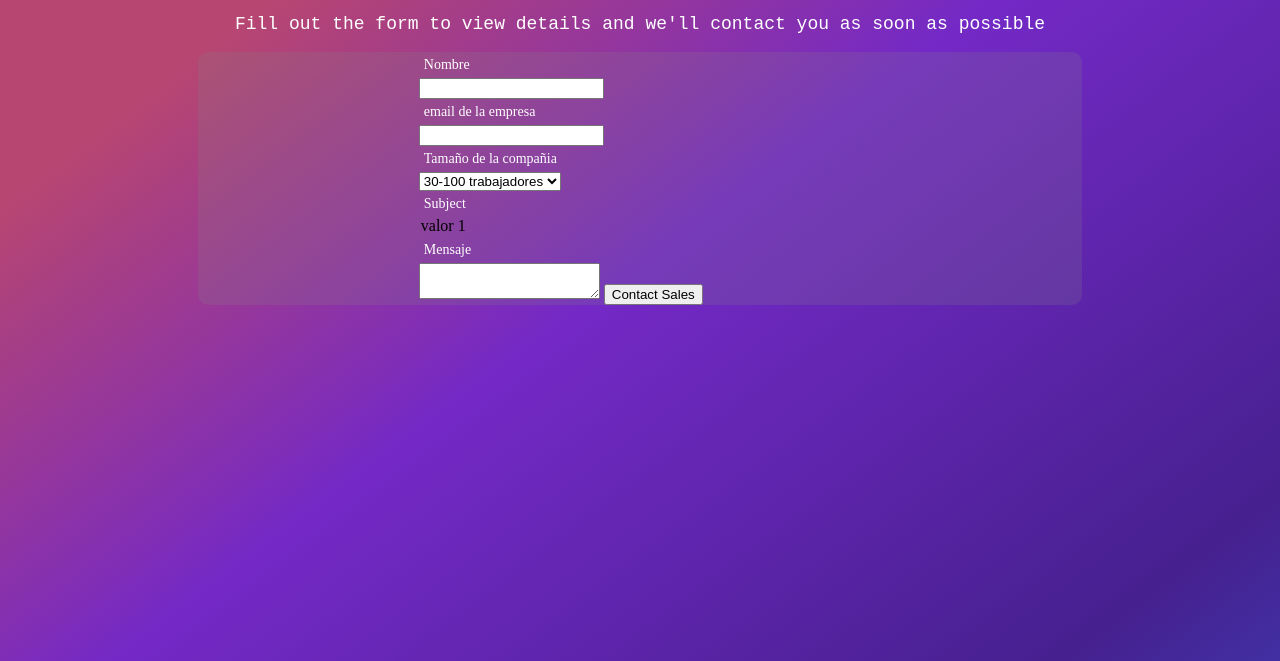
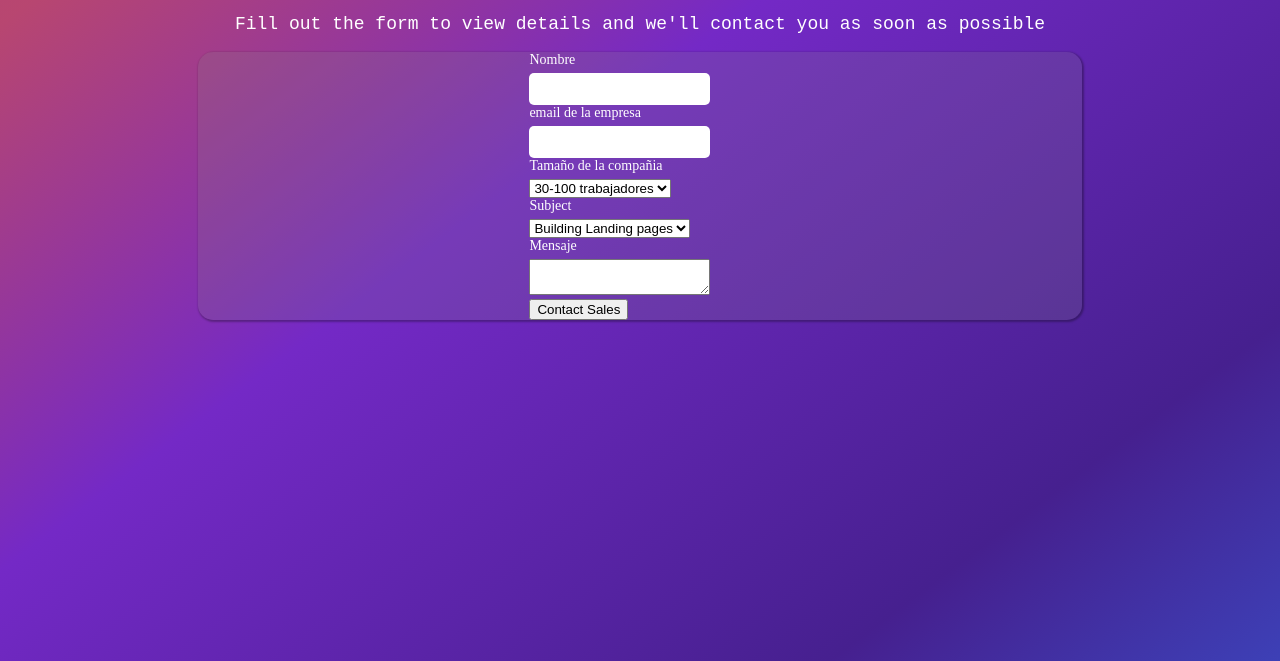
Before and after one commit to juanvega01/responsive-contact-page, a plain HTML site: page index.html in a window 1280 px wide. Shown: the part 139-800 px from the top of the page. Drawn offline with Linux system fonts and the light colour scheme.

Commit message:
add new changes

```diff
--- a/index.html
+++ b/index.html
@@ -7,12 +7,12 @@
     <link rel="stylesheet" href="style.css">
 </head>
 <body>
-    <nav> <img src="contact-form-icon.svg" alt="" srcset=""> </nav>
+    <nav> <img src="img/contact-form-icon.svg" alt="" srcset=""> </nav>
     <h1>Interested in our business pricing?</h1>
     <p>Fill out the form to view details and we'll contact you as soon as possible</p>
     <div class="bg-form">
-
-    <section class="contact-form">
+   <form action="index.php" method="post" class="contact-form">
+        <section class="contact-form">
         <label for="name">Nombre</label>
         <input type="text" name="name" id="">
         <label for="email">email de la empresa</label>
@@ -23,11 +23,16 @@
         </select>
 
         <label for="subject">Subject</label>
-        <option value="">valor 1</option>
+        <select name="" id="">
+            <option value="">Building Landing pages</option>
+        </select>
+
         <label for="messaje">Mensaje</label>
         <textarea name="messaje" id="" cols="20" rows="0"></textarea>
-    <input type="button" value="Contact Sales">
+    <button type="button">Contact Sales</button>
 </section>
+   </form>
+
 
     </div>
 
--- a/style.css
+++ b/style.css
@@ -3,7 +3,11 @@
 }
 body{
 
-    background-image: url(bg-image.svg);
+    background-image: url(img/bg-image.svg);
+    background-position: center center;
+    background-repeat: no-repeat;
+    background-size: cover;
+    background-attachment: fixed;
 }
 h1{
     font-size: 44px;
@@ -26,15 +30,13 @@ p{
     background:rgba(128, 128, 128, 0.2);
     margin-left: auto;
     margin-right: auto;
-    border-radius: 10px;
+    border-radius: 15px;
+    box-shadow: 1px 1px 2px 1px rgba(5, 5, 5, 0.3);
 }
 .contact-form{
     display: block;
     width:50%;
-
-
     justify-content: center;
-
     margin-left: auto;
     margin-right: auto;
 }
@@ -42,6 +44,16 @@ p{
     display: list-item;
     list-style: none;
     font-size: 14px;
-    padding: 5px;
+    padding-bottom: 5px;
     color: white;
 }
+.contact-form input{
+    width: auto;
+    height: 30px;
+    border-radius: 5px ;
+    border-style: none;
+
+}
+button{
+    display: flex;
+}
```
Also changed, not shown: img/Expand_down.svg (renamed from Expand_down.svg), img/bg-image.svg (renamed from bg-image.svg), img/contact-form-icon.svg (renamed from contact-form-icon.svg).
